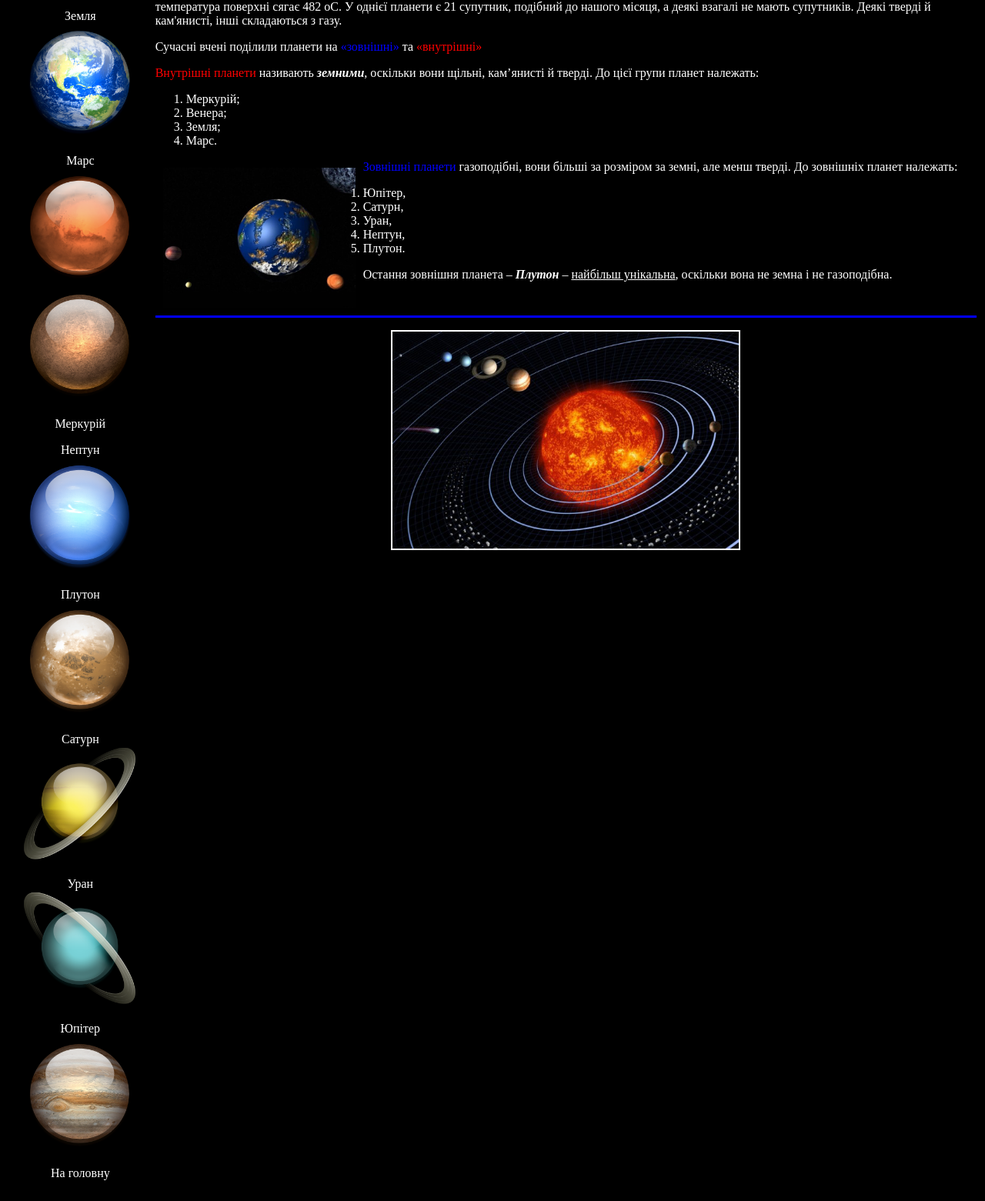
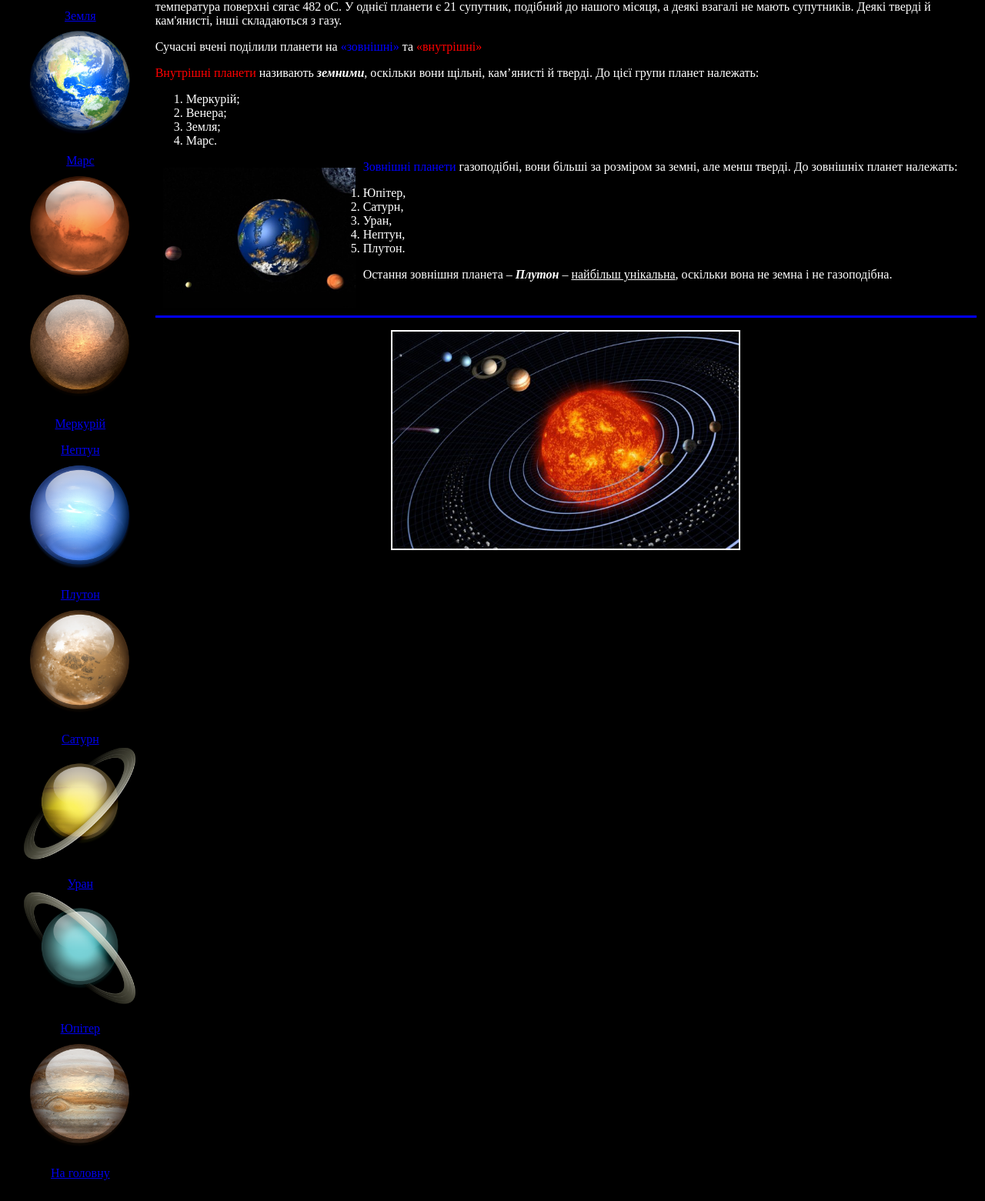
Before and after one commit to EgorovaEva/Sait, a plain HTML site: page index.html in a window 1280 px wide. Shown: the part 544-2105 px from the top of the page at 77% size. Drawn offline with Linux system fonts and the light colour scheme.

Commit message:
Update index.html

```diff
--- a/index.html
+++ b/index.html
@@ -12,28 +12,27 @@
       </tr>
       <tr>
         <td align="center" valign="top">
-          <p>Сонце
-          <img src="Sun.png" alt="sun" width="150px" >
-          <p>Венера
-          <img src="Venera.png" alt="sun" width="150px" >
-            <p>Земля
+            <p><a href="soln.html">Сонце</a>
+            <img src="sun.png" alt="sun" width="150px"></a>
+            <a href="planet.html"><p>Венера</a>
+            <img src="Venera.png" alt="sun" width="150px" >
+            <a href="zeml.html"><p>Земля</a>
             <img src="Zemlya.png" alt="sun" width="150px" >
-            <p>Марс
+            <a href="planet.html"><p>Марс</a>
            <img src="Mars.png" alt="sun" width="150px" >
-
            <img src="Mercury.png" alt="sun" width="150px" >
-           <p>Меркурій
-           <p>Нептун
+           <a href="planet.html"><p>Меркурій</a>
+           <a href="planet.html"><p>Нептун</a>
            <img src="Neptune.png" alt="sun" width="150px" >
-           <p>Плутон
+           <a href="planet.html"> <p>Плутон</a>
             <img src="Pluton.png" alt="sun" width="150px" >
-             <p>Сатурн
+            <a href="planet.html"><p>Сатурн</a>
            <img src="Saturn.png" alt="sun" width="150px" >
-             <p>Уран
+             <a href="planet.html"><p>Уран</a>
            <img src="Uran.png" alt="sun" width="150px" >
-             <p>Юпітер
+            <a href="planet.html"> <p>Юпітер</a>
            <img src="Jupiter.png" alt="sun" width="150px" >
-      <p> На головну
+           <a href="planet.html"><p>На головну</a>
 
          </td>
         <td valign="top"><p>Тисячі років люди вдивлялися в нічне небо. Вони помічали, як яскраві вогники рухаються по небу, і мріяли хоч щось дізнатися про них. Вивчення планет почалося давно, коли перші астрономи помітили, що п’ять зірок (планети, які можна бачити без телескопа) яскравіші за інші.
```
